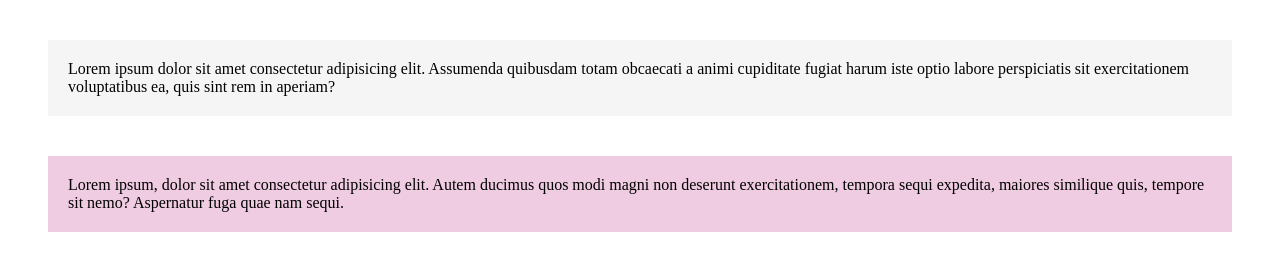
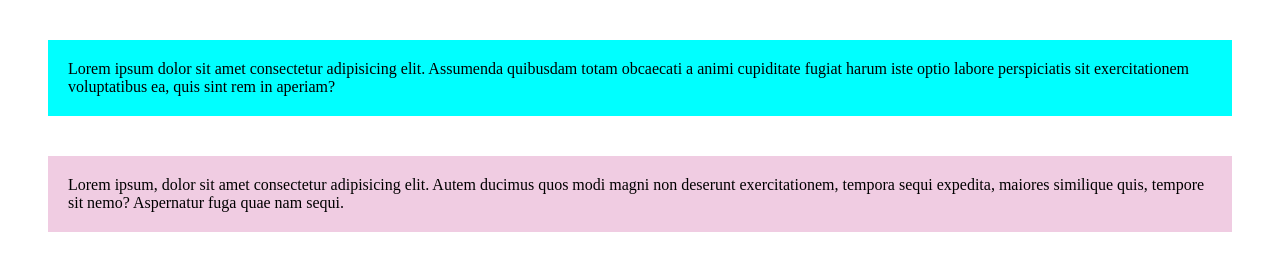
Before and after one commit to GabriellGsnn/3_Exercicio, a plain HTML site: page index.html in a window 1280 px wide. Drawn offline with Linux system fonts and the light colour scheme.

Commit message:
Change background

```diff
--- a/style.css
+++ b/style.css
@@ -3,7 +3,7 @@
 }
 
 .colorido {
-    background-color: #F5F5F5;
+    background-color: #00ffff;
     padding: 20px;
     margin: 40px;
 }
```
